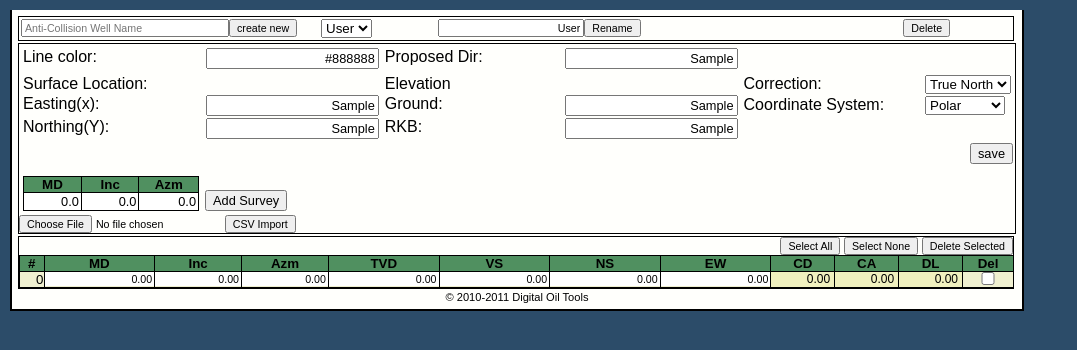
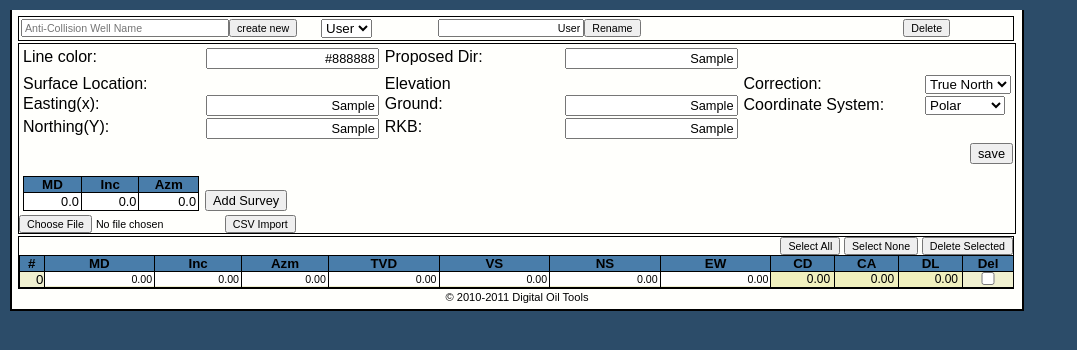
Before and after one commit to supreme-energy/sses-main, a PHP site: page /anticollisionwells.php?seldbname=1 in a window 1280 px wide. Shown: the top 350 px of the page, without its empty margins (0-1077 px from the left). Run offline with PHP 8.4, Linux system fonts and the light colour scheme; tables that the repository leaves empty or names only in its code hold one stand-in row (values such as "Sample post"); some libraries are stand-ins or nearby versions.

Commit message:
set table header colors

```diff
--- a/web/gva_tab2.css
+++ b/web/gva_tab2.css
@@ -109,7 +109,7 @@ table.surveys {
 th.surveys {
   text-align: center;
   padding: 0 2;
-  background-color: #509060;
+  background-color: #497daa;
   border: none;
   border-left: thin solid black;
   border-top: thin solid black;
--- a/web/gva_tab7.css
+++ b/web/gva_tab7.css
@@ -99,7 +99,7 @@ table.svys {
 th.svysw {
   text-align: center;
   padding: 0 2;
-  background-color: #509060;
+  background-color: #497daa;
   border:1px solid black;
   width:14%;
 }
--- a/web/splotconfig.css
+++ b/web/splotconfig.css
@@ -13,7 +13,7 @@ table.tabcontainer {
 	border-collapse:collapse;
 }
 table.tabcontainer th {
-	background-color: #509060;
+	background-color: #497daa;
 }
 table.tabcontainer td {
 	padding:10px 25px;
--- a/web/splotconfig.php
+++ b/web/splotconfig.php
@@ -71,7 +71,7 @@ table.tabcontainer {
 	border-collapse:collapse;
 }
 table.tabcontainer th {
-	background-color: #509060;
+	background-color: #497daa;
 }
 table.tabcontainer td {
 	padding:5px 25px;
```
